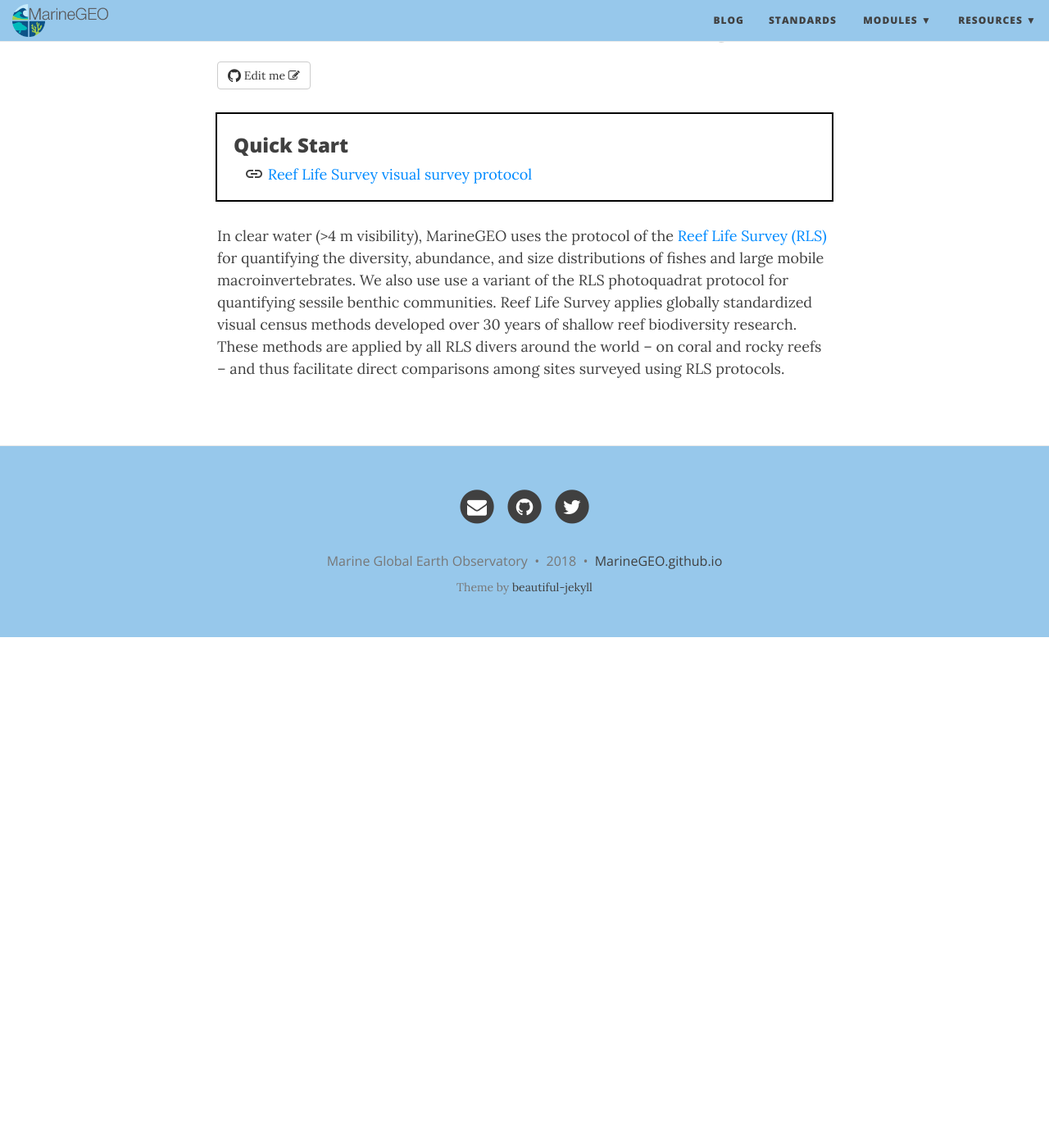
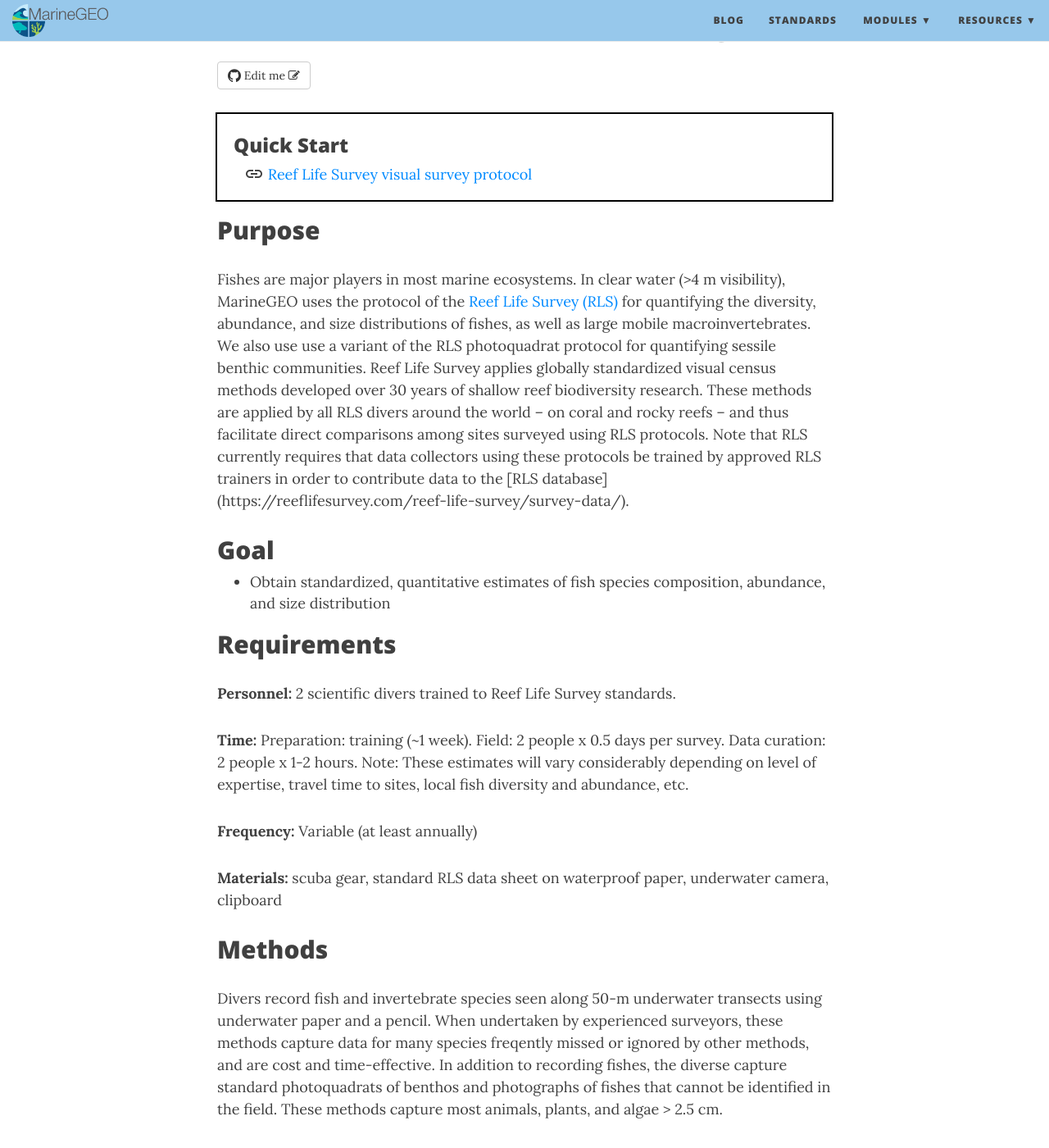
Before and after one commit to mukhamadazistholib/marinegeo.github.io, a Jekyll site: the page built from _project-modules/reef-life-survey.md, in a window 1280 px wide and 1400 px high, scrolled down 261 px. Shown: the whole window at 82% size. Built offline with Jekyll 4.4.1, drawn with Linux system fonts in a browser that asks for light colours; nearby versions of some CDN libraries; before the commit the page ends 1038 px from its top, so only the background shows below that; some of the changed text lies outside the part shown.

Commit message:
Update reef-life-survey.md

```diff
--- a/_project-modules/reef-life-survey.md
+++ b/_project-modules/reef-life-survey.md
@@ -9,4 +9,49 @@ links:
     icon: link
 ---
 
-In clear water (>4 m visibility), MarineGEO uses the protocol of the [Reef Life Survey (RLS)](https://reeflifesurvey.com/) for quantifying the diversity, abundance, and size distributions of fishes and large mobile macroinvertebrates. We also use use a variant of the RLS photoquadrat protocol for quantifying sessile benthic communities. Reef Life Survey applies globally standardized visual census methods developed over 30 years of shallow reef biodiversity research. These methods are applied by all RLS divers around the world -- on coral and rocky reefs -- and thus facilitate direct comparisons among sites surveyed using RLS protocols.
+## Purpose
+
+Fishes are major players in most marine ecosystems. In clear water (>4 m visibility), MarineGEO uses the protocol of the [Reef Life Survey (RLS)](https://reeflifesurvey.com/) for quantifying the diversity, abundance, and size distributions of fishes, as well as large mobile macroinvertebrates. We also use use a variant of the RLS photoquadrat protocol for quantifying sessile benthic communities. Reef Life Survey applies globally standardized visual census methods developed over 30 years of shallow reef biodiversity research. These methods are applied by all RLS divers around the world -- on coral and rocky reefs -- and thus facilitate direct comparisons among sites surveyed using RLS protocols. Note that RLS currently requires that data collectors using these protocols be trained by approved RLS trainers in order to contribute data to the [RLS database]
+(https://reeflifesurvey.com/reef-life-survey/survey-data/).
+
+
+## Goal
+
+  - Obtain standardized, quantitative estimates of fish species composition, abundance, and size distribution
+
+
+## Requirements
+
+**Personnel:** 2 scientific divers trained to Reef Life Survey standards.
+
+**Time:** Preparation: training (~1 week). Field: 2 people x 0.5 days per survey. Data curation: 2 people x 1-2 hours. Note: These estimates will vary considerably depending on level of expertise, travel time to sites, local fish diversity and abundance, etc.
+
+**Frequency:** Variable (at least annually)
+
+**Materials:** scuba gear, standard RLS data sheet on waterproof paper, underwater camera, clipboard
+
+
+## Methods
+
+Divers record fish and invertebrate species seen along 50-m underwater transects using underwater paper and a pencil. When undertaken by experienced surveyors, these methods capture data for many species freqently missed or ignored by other methods, and are cost and time-effective. In addition to recording fishes, the diverse capture standard photoquadrats of benthos and photographs of fishes that cannot be identified in the field. These methods capture most animals, plants, and algae > 2.5 cm.
+
+
+## Data curation
+
+MarineGEO is currently adapting a data template based on the [Reef Life Survey standard data entry templates] (https://reeflifesurvey.com/reef-life-survey/about-rls/methods/). Submit completed data sheet to <a href="mailto:marinegeo-data@si.edu">marinegeo-data@si.edu</a>.
+
+
+## Selected literature
+
+Duffy, J. E., J. S. Lefcheck, R. D. Stuart-Smith, S. A. Navarrete, and G. J. Edgar. 2016. Biodiversity enhances reef fish biomass and resistance to climate change. Proceedings of the National Academy of Sciences 113:6230–6235.
+Edgar, G., and R. Stuart-Smith. 2009. Ecological effects of marine protected areas on rocky reef communities- a continental-scale analysis. Marine Ecology Progress Series 388:51–62.
+
+Edgar, G. J., T. J. Alexander, J. S. Lefcheck, A. E. Bates, S. J. Kininmonth, R. J. Thomson, J. E. Duffy, M. J. Costello, and R. D. Stuart-Smith. 2017. Abundance and local-scale processes contribute to multi-phyla gradients in global marine diversity. Science Advances 3:e1700419.
+
+Edgar, G. J., and R. D. Stuart-Smith. 2014. Systematic global assessment of reef fish communities by the Reef Life Survey program. Scientific Data 1.
+
+Edgar, G. J., R. D. Stuart-Smith, T. J. Willis, S. Kininmonth, S. C. Baker, S. Banks, N. S. Barrett, M. A. Becerro, A. T. F. Bernard, J. Berkhout, C. D. Buxton, S. J. Campbell, A. T. Cooper, M. Davey, S. C. Edgar, G. Försterra, D. E. Galván, A. J. Irigoyen, D. J. Kushner, R. Moura, P. E. Parnell, N. T. SHEARS, G. Soler, E. M. A. Strain, and R. J. Thomson. 2014. Global conservation outcomes depend on marine protected areas with five key features. Nature 506:216–220.
+
+Stuart-Smith, R. D., A. E. Bates, J. S. Lefcheck, J. E. Duffy, S. C. Baker, R. J. Thomson, J. F. Stuart-Smith, N. A. Hill, S. J. Kininmonth, L. Airoldi, M. A. Becerro, S. J. Campbell, T. P. Dawson, S. A. Navarrete, G. A. Soler, E. M. A. Strain, T. J. Willis, and G. J. Edgar. 2013. Integrating abundance and functional traits reveals new global hotspots of fish diversity. Nature 501:539–542.
+
+Stuart-Smith, R. D., G. J. Edgar, and A. E. Bates. 2017. Thermal limits to the geographic distributions of shallow-water marine species. Nature Ecology & Evolution 1:1846–1852.
```
